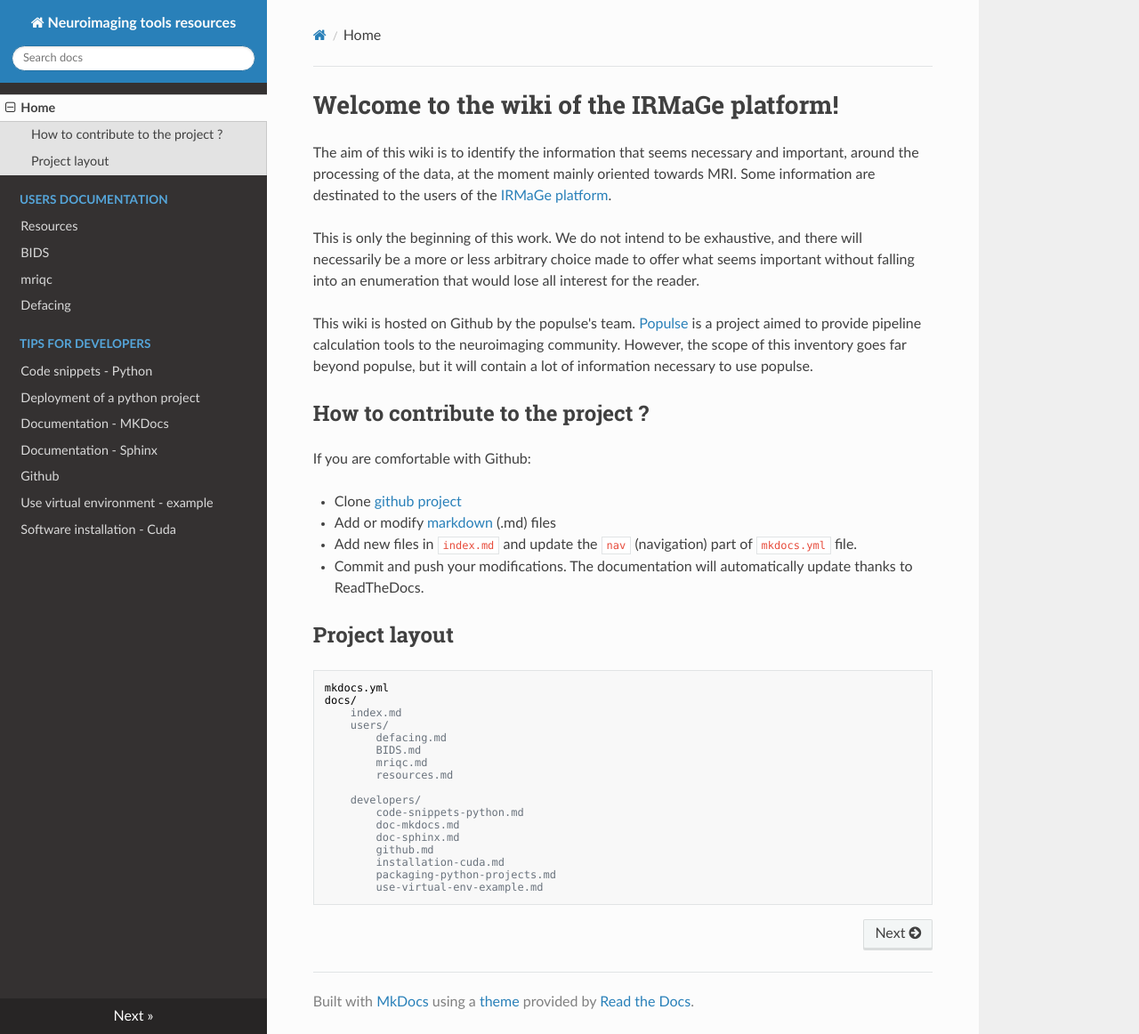
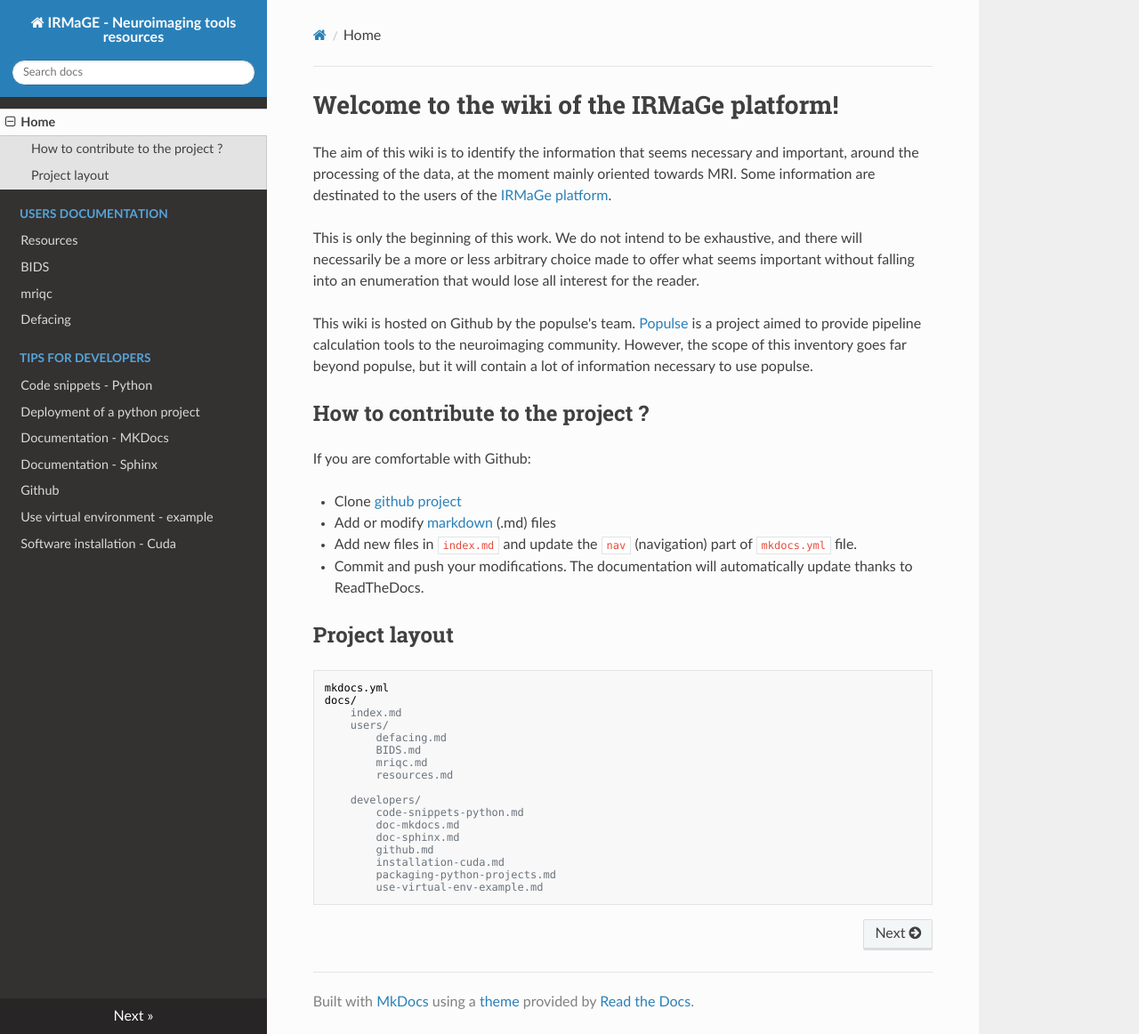
Before and after one commit to IRMaGe-3T/irmage-tools-resources, an MkDocs documentation site: the page built from docs/index.md, in a window 1280 px wide and 1162 px high. Shown: the whole window at 89% size. Built offline with MkDocs 1.6.1, drawn with Linux system fonts in a browser that asks for light colours; nearby versions of some CDN libraries.

Commit message:
change index

```diff
--- a/mkdocs.yml
+++ b/mkdocs.yml
@@ -1,5 +1,5 @@
-site_name: Neuroimaging tools resources
-site_url: https://populse.github.io/neuroimaging-tools-resources
+site_name: IRMaGE - Neuroimaging tools resources
+site_url: https://irmage-tools-resources.readthedocs.io/
 nav:
     - Home: index.md
     - 'Users documentation':
```
